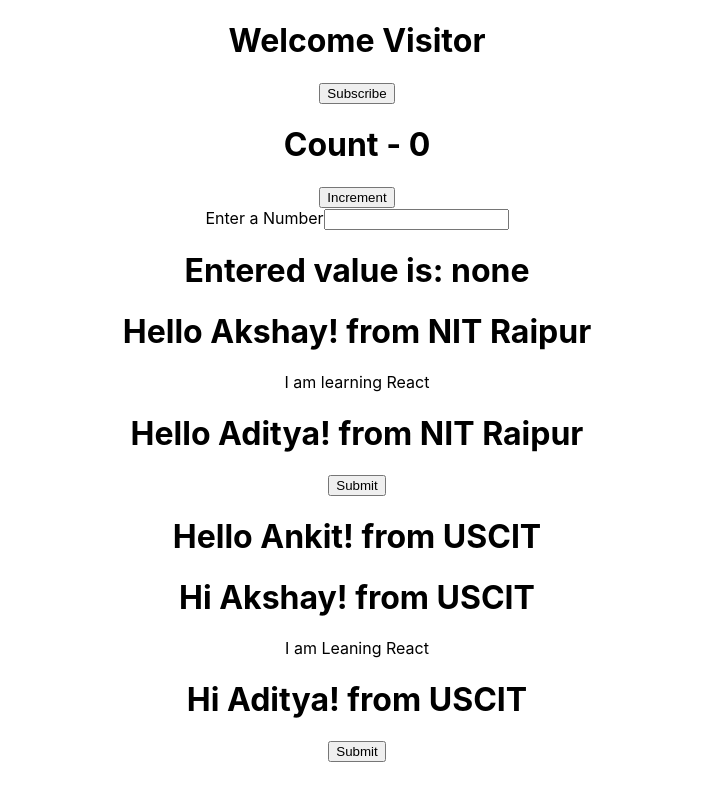
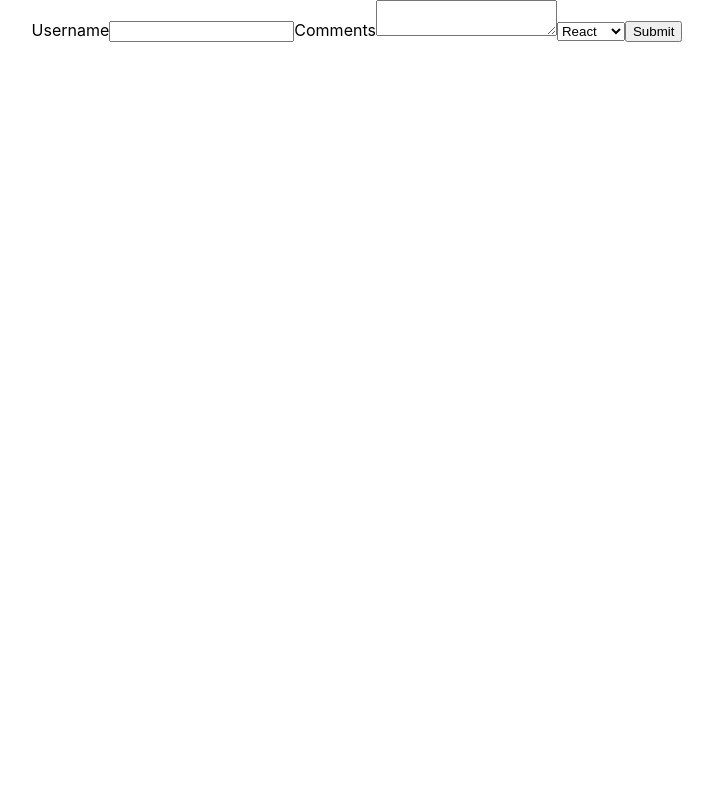
Before and after one commit to akshay2742/Practice_React, a React (Create React App) app: page / in a window 1280 px wide. Shown: the top 788 px of the page, without its empty margins (283-996 px from the left). Built offline with nearby package versions, Linux system fonts and the light colour scheme.

Commit message:
learned about form handling in react

```diff
--- a/src/App.js
+++ b/src/App.js
@@ -12,13 +12,14 @@ import ParentComp from './components/ParentComp';
 import UserGreeting from './components/UserGreeting';
 import LoginForm from './components/LoginForm';
 import NameList from './components/NameList';
-
+import StyleSheet from './components/StyleSheet';
+import Form from './components/Form';
 
 function App() {
 
   return (
     <div className="App">
-      <Message />
+      {/* <Message />
       <Counter />
       <Formdata />
      <Demo name="Akshay" institute="NIT Raipur">
@@ -44,6 +45,8 @@ function App() {
      </UserGreeting>
      <LoginForm />
      <NameList />
+     <StyleSheet className={true}/> */}
+     <Form />
     </div>
   );
 }
--- /dev/null
+++ b/src/components/Form.js
@@ -0,0 +1,53 @@
+import React, { Component } from 'react';
+
+export class Form extends Component {
+    constructor(props) {
+      super(props)
+
+      this.state = {
+         username: '',
+         comments: '',
+         topic: 'React'
+      }
+    }
+
+    ChangeUsername = (event) => {
+
+        this.setState({
+            username: event.target.value
+        })
+    }
+    ChangeComments = event => {
+        this.setState({
+            comments: event.target.value
+        })
+    }
+    ChangeTopic = event => {
+        this.setState({
+            topic: event.target.value
+        })
+    }
+    showInfo = event => {
+        alert(`${this.state.username} ${this.state.comments} ${this.state.topic}`)
+        event.preventDefault()
+    }
+  render() {
+    return (
+    <form>
+        <div>
+            <label>Username</label>
+            <input type="text" value={this.state.username} onChange={this.ChangeUsername} ></input>
+            <label>Comments</label>
+            <textarea value={this.state.comments} onChange={this.ChangeComments}></textarea>
+            <select onChange={this.ChangeTopic}>
+                <option value="react">React</option>
+                <option value="angular">Angular</option>
+                <option value="vue">Vue</option>
+            </select>
+            <button type='submit' onClick={this.showInfo}>Submit</button>
+        </div>
+    </form>);
+  }
+}
+
+export default Form;
--- /dev/null
+++ b/src/components/StyleSheet.js
@@ -0,0 +1,11 @@
+import React from 'react';
+import '../css/stylesheet.css'
+
+function StyleSheet(props) {
+    const style = props.className? "primary" : ""
+  return (<div>
+      <h2 className={`${style} font-xl`}>StyleSheet</h2>
+  </div>);
+}
+
+export default StyleSheet;
--- /dev/null
+++ b/src/css/stylesheet.css
@@ -0,0 +1,6 @@
+.primary{
+    color: turquoise;
+}
+.font-xl{
+    font-size: 50px;
+}
```
